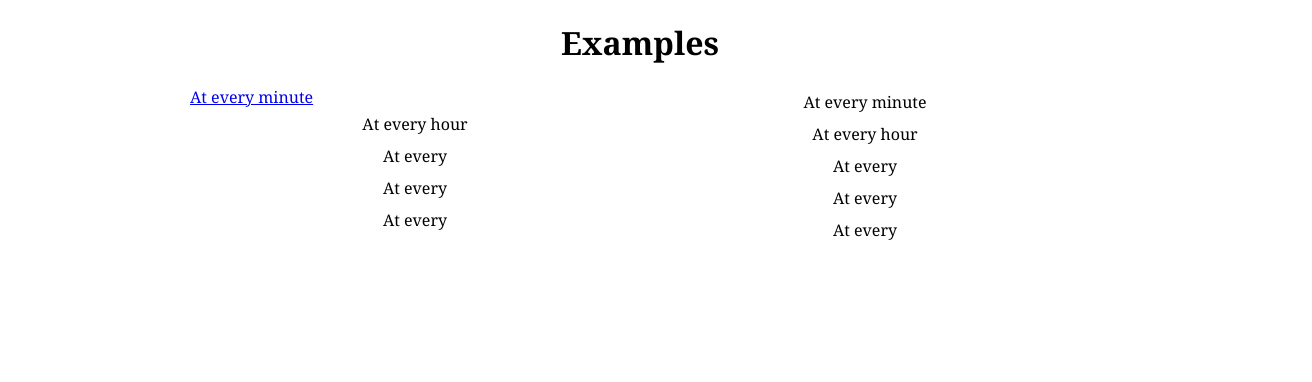
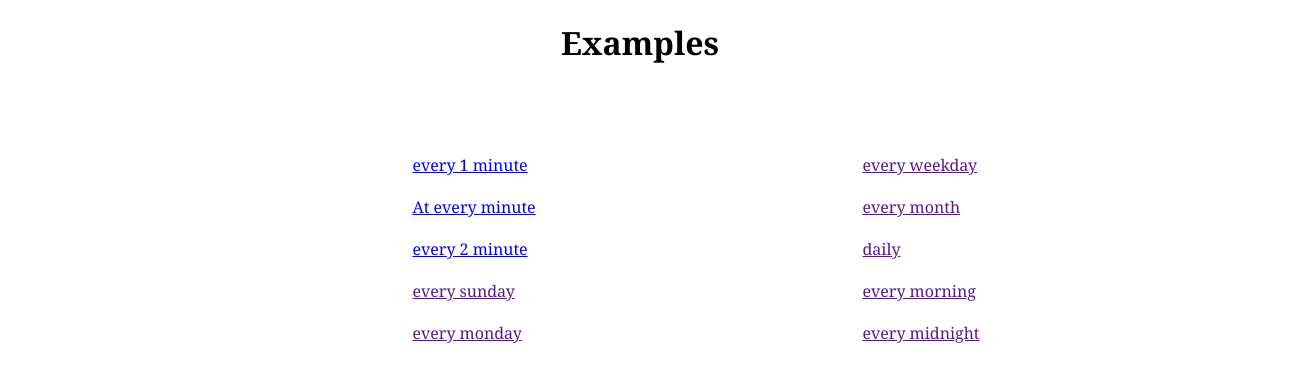
Before and after one commit to manoj-mk/cron_schedule, a React (Create React App) app: page /examples in a window 1280 px wide. Shown: the top 382 px of the page, 1312 px wide, since content can reach past the window. Built offline with nearby package versions, Linux system fonts and the light colour scheme.

Commit message:
examples working

```diff
--- a/src/components/examples/examples.jsx
+++ b/src/components/examples/examples.jsx
@@ -7,18 +7,18 @@ const Example = () => {
         <h1 style={{textAlign:"center"}} >Examples</h1>
       <div className={styles.examples}>
         <ul className={styles.examples_left}>
-          <Link to="examples/* * * * *" >At every minute</Link>
-          <li>At every hour </li>
-          <li> At every </li>
-          <li> At every </li>
-          <li> At every</li>
+          <Link className={styles.example_link}  to="examples/1 * * * *" >every 1 minute </Link>
+          <Link className={styles.example_link}  to="examples/* * * * *" >At every minute</Link>
+          <Link className={styles.example_link}  to="examples/2 * * * *" > every 2 minute </Link>
+          <Link className={styles.example_link} > every sunday </Link>
+          <Link className={styles.example_link} > every monday </Link>
         </ul>
         <ul className={styles.examples_right}>
-          <li>At every minute</li>
-          <li>At every hour </li>
-          <li> At every </li>
-          <li> At every </li>
-          <li> At every</li>
+          <Link className={styles.example_link} >every weekday</Link>
+          <Link className={styles.example_link} >every month </Link>
+          <Link className={styles.example_link} > daily </Link>
+          <Link className={styles.example_link} > every  morning </Link>
+          <Link className={styles.example_link} > every midnight </Link>
         </ul>
       </div>
     </>
--- a/src/components/examples/examples.module.css
+++ b/src/components/examples/examples.module.css
@@ -1,13 +1,21 @@
 .examples{
     display: flex;
-    justify-content: center;
+    /* justify-content: center; */
+
+    margin-top: 80px;
+    margin-left: 32%;
 }
 .examples_left{
     display: flex;
     flex-direction: column;
-}
+    }
 
 .examples_right{
     display: flex;
     flex-direction: column;
 }
+.example_link{
+    /* padding: 10px; */
+    margin: 10px 0;
+
+}
--- a/src/components/expression_field/expression.jsx
+++ b/src/components/expression_field/expression.jsx
@@ -8,11 +8,15 @@ import Example from "../examples/examples";
 class Expression extends Component {
   state = {
     expression: "",
-    isMinuteMatched: false,
     isMatchArray: [],
     isAllMatched: false,
     current: 0,
   };
+  UNSAFE_componentWillMount(){
+    if(this.props.expression){
+      this.setState({expression:this.props.expression,isAllMatched:this.props.isAllMatched,isMatchArray:[true,true,true,true,true]});
+    }
+  }
   handleChange = (e) => {
     this.setState({ expression: e.target.value });
     let result, matchCount;
@@ -24,10 +28,7 @@ class Expression extends Component {
     }
     this.setState({ isMatchArray: result });
   };
-  static getDerivedStateFromProps(nextProps,prevProps){
-    console.log("in compo",nextProps.expression,nextProps.isAllMatched);
-    return ({expression:nextProps.expression,isAllMatched:nextProps.isAllMatched});
-  }
+
   handlePos = (e) => {
     const ind = e.target.selectionStart;
     let exp = this.state.expression;
@@ -40,9 +41,7 @@ class Expression extends Component {
     else tar=0;
     this.setState({current:tar});
   };
-  handleExamples = ({expression,isAllMatched}) => {
-    this.setState({expression,isAllMatched});
-  };
+
   render() {
     return (
       <>
--- a/src/components/helper/helper.js
+++ b/src/components/helper/helper.js
@@ -47,8 +47,8 @@ const getReadableExpression = (expression) => {
   if (expArray[0] === "*" && expArray[1] === "*") time = "every minute  ";
   else if (expArray[0] === "*")
     time = "every minute past hour " + expArray[1];
-  else if (expArray[1] === "*") time = "minute " + expArray[0];
-  else time = "" + expArray[1] + ":" + expArray[0];
+  else if (expArray[1] === "*") time = "minute " + (expArray[0]<"10"?"0"+expArray[0]:expArray[0]);
+  else time = "" + (expArray[1]<"10"?"0"+expArray[1]:expArray[1]) + ":" + (expArray[0]<"10"?"0"+expArray[0]:expArray[0]);
   if (expArray[2] === "*") month = "";
   else month = " on day-of-month " + expArray[2];
   if (expArray[4] === "*");
```
